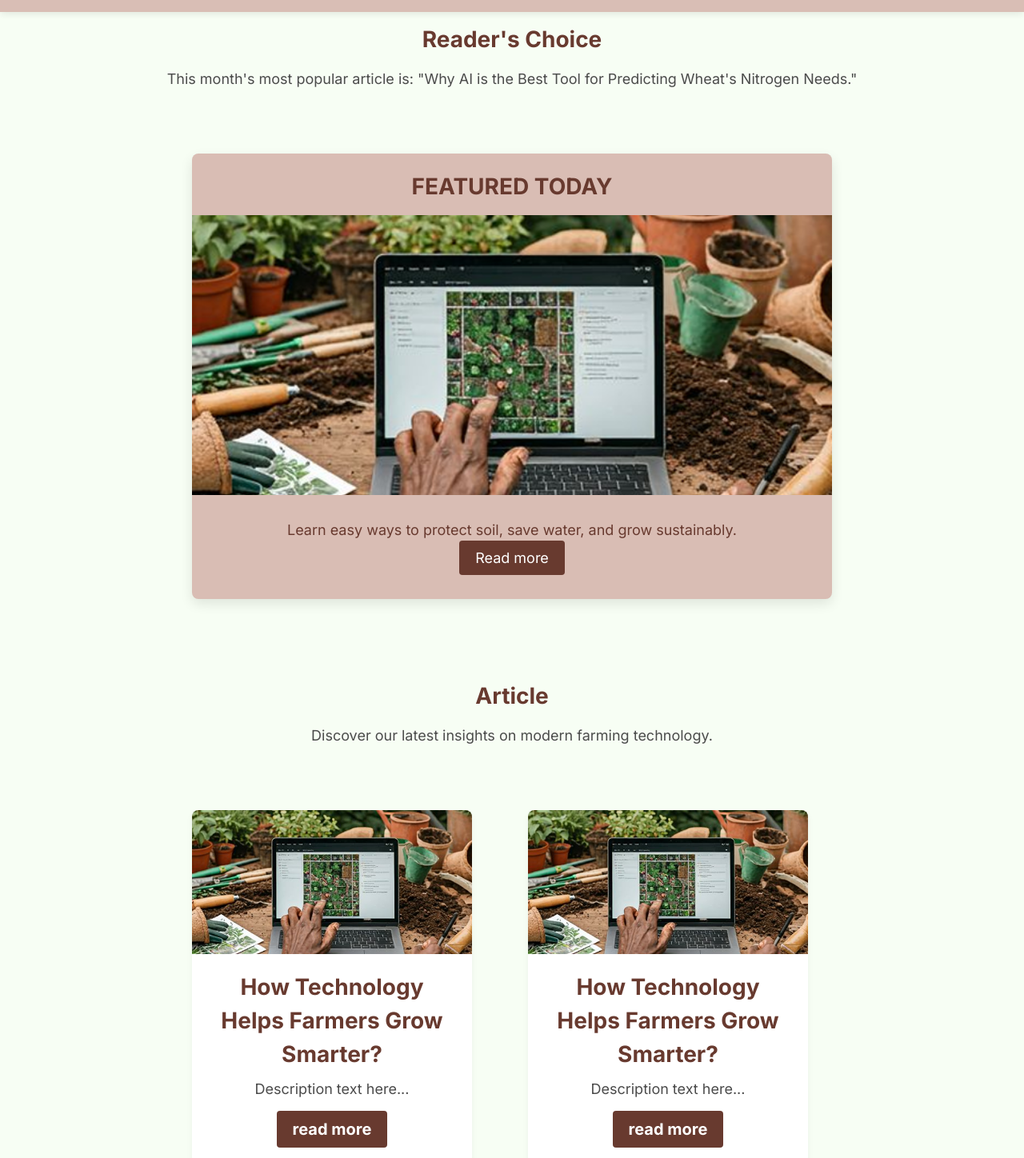
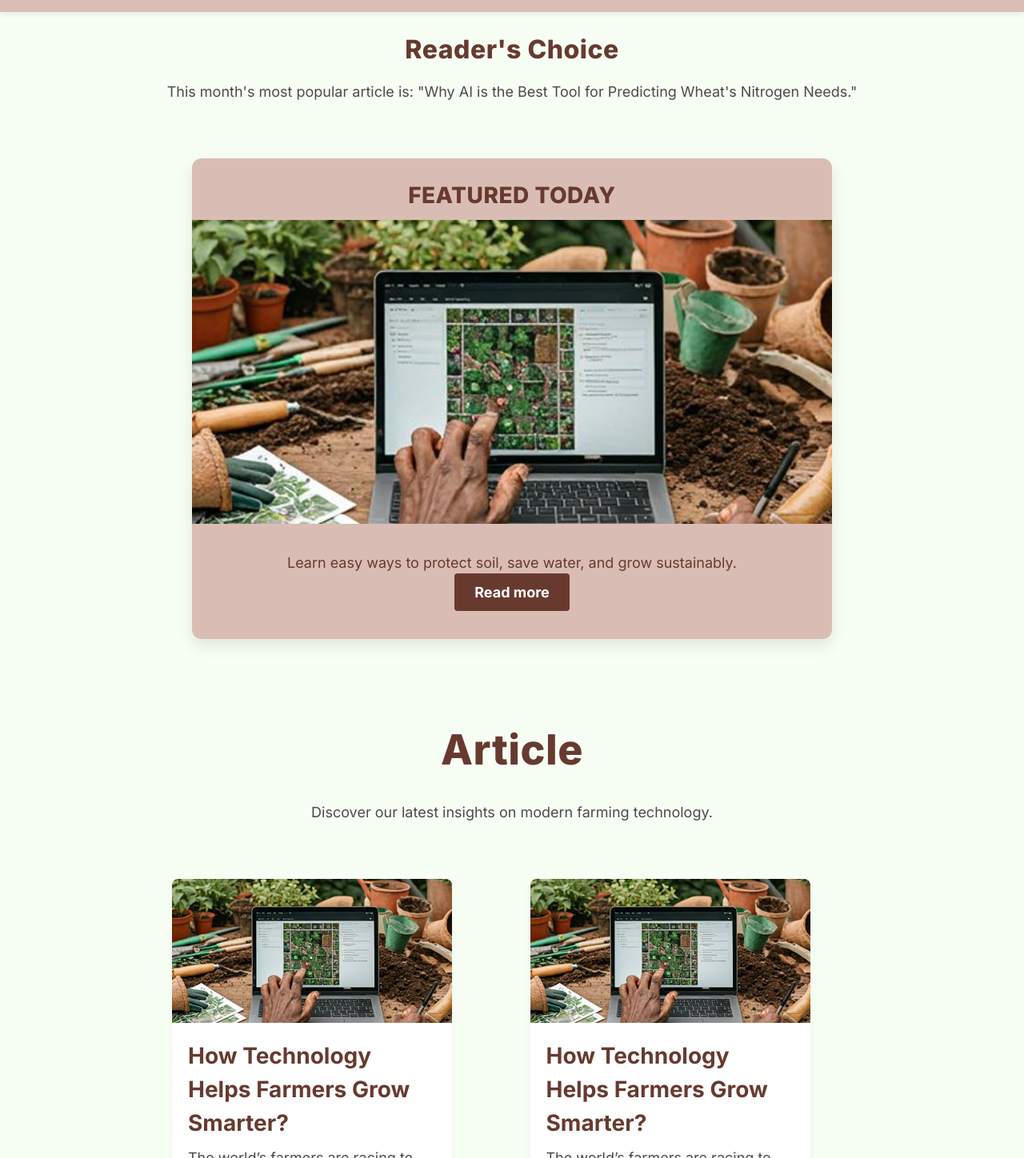
Before and after one commit to salmassamy/GreenMind-Project, a React (Vite) app: page / in a window 1280 px wide. Shown: the part 82-1530 px from the top of the page at 80% size. Built offline with nearby package versions, Linux system fonts and the light colour scheme.

Commit message:
feat: Final updates and preparation for review on ArticlePage

```diff
--- a/src/pages/ArticlePage.jsx
+++ b/src/pages/ArticlePage.jsx
@@ -3,9 +3,9 @@ import ArticleCard from '../components/ArticleCard';
 import articleImage from '../assets/Article Image.png';
 
 const ARTICLES_DATA = [
- { id: 1, title: "How Technology Helps Farmers Grow Smarter?", description: "Description text here...", link: "#", imageUrl: articleImage },
- { id: 2, title: "How Technology Helps Farmers Grow Smarter?", description: "Description text here...", link: "#", imageUrl: articleImage },
- { id: 3, title: "How Technology Helps Farmers Grow Smarter?", description: "Description text here...", link: "#", imageUrl: articleImage },
+ { id: 1, title: "How Technology Helps Farmers Grow Smarter?", description: "The world’s farmers are racing to adapt to the changing climate. More extreme floods and droughts are interrupting production and eroding soil quality.", link: "#", imageUrl: articleImage },
+ { id: 2, title: "How Technology Helps Farmers Grow Smarter?", description: "The world’s farmers are racing to adapt to the changing climate. More extreme floods and droughts are interrupting production and eroding soil quality.", link: "#", imageUrl: articleImage },
+ { id: 3, title: "How Technology Helps Farmers Grow Smarter?", description: "The world’s farmers are racing to adapt to the changing climate. More extreme floods and droughts are interrupting production and eroding soil quality.", link: "#", imageUrl: articleImage },
 ];
 
 function ArticlePage() {
@@ -26,7 +26,8 @@ function ArticlePage() {
         </div>
     </div>
 
-    <h2 className="readers-choice-title">Article</h2>
+    {/* 💡 ضفنا كلاس إضافي هنا للتحكم الأكبر في الحجم */}
+    <h2 className="readers-choice-title main-section-title">Article</h2>
     <p className="readers-choice-subtitle">Discover our latest insights on modern farming technology.</p>
 
     <div className="articles-grid">
--- a/src/styles/ArticleCard.css
+++ b/src/styles/ArticleCard.css
@@ -7,6 +7,8 @@
     box-shadow: 0 4px 8px rgba(0, 0, 0, 0.05);
     transition: transform 0.3s;
     max-width: 350px;
+    /* 💡 جعل محاذاة النص الأساسية لليسار */
+    text-align: left;
 }
 
 .article-card:hover {
@@ -26,13 +28,19 @@
 
 .card-content {
     padding: 20px;
+    /* 💡 استخدام flex لترتيب العناصر عمودياً من جهة اليسار */
+    display: flex;
+    flex-direction: column;
+    align-items: flex-start;
 }
 
 .card-title {
+    /* 💡 استخدام اللون البني الموحد لعناوين الموقع */
     font-size: var(--font-size-h3);
     font-weight: bold;
-    color: var(--color-text);
+    color: var(--color-brown-text);
     margin-bottom: 10px;
+    text-align: left; /* */
 }
 
 .card-description {
@@ -40,7 +48,8 @@
     font-weight: normal;
     color: var(--color-text-light);
     line-height: 1.4;
-    margin-bottom: 15px;
+    margin-bottom: 20px;
+    text-align: left; /* لضمان بداية النص من اليسار */
 }
 
 .read-more-button {
@@ -48,11 +57,13 @@
     color: white;
     font-size: var(--font-size-button);
     font-weight: bold;
-    padding: 8px 20px;
+    padding: 8px 25px;
     text-decoration: none;
     border-radius: 4px;
     display: inline-block;
     transition: background-color 0.3s;
+    /* 💡 ضمان محاذاة الزرار لليسار داخل الـ Flexbox */
+    align-self: flex-start;
 }
 
 .read-more-button:hover {
--- a/src/styles/ArticlePage.css
+++ b/src/styles/ArticlePage.css
@@ -3,47 +3,58 @@
 .article-page-layout {
     max-width: 1200px;
     margin: 0 auto;
-    padding: 110px 20px 40px; /* مسافة علوية لتعويض الهيدر الثابت */
+    padding: 120px 20px 40px;
     text-align: center;
     background-color: var(--color-background);
 }
 
-/* توحيد كل عناوين الأقسام باللون البني */
+/* 💡 توحيد شكل العناوين لتصبح Reader's Choice مثل Featured Today */
 .readers-choice-title,
 .featured-main-title {
     text-align: center;
-    font-size: var(--font-size-h3);
-    font-weight: bold;
+    font-size: 32px; /* حجم متناسق */
+    font-weight: 800; /* سمك خط قوي ليعطي نفس الهيبة */
     color: var(--color-brown-text);
     margin-bottom: 15px;
+    text-transform: none; /* الحفاظ على الحروف كما هي */
+    letter-spacing: 0.5px;
+}
+
+/* 💡 تمييز عنوان قسم المقالات ليكون أكبر وأوضح */
+.main-section-title {
+    font-size: 52px;
+    margin-top: 50px;
+    margin-bottom: 25px;
 }
 
 .readers-choice-subtitle {
-    font-size: var(--font-size-base);
+    font-size: 18px;
     color: var(--color-text-light);
     margin-top: 0;
-    margin-bottom: 80px; /* مسافة كبيرة بين القسم الأول والثاني */
+    margin-bottom: 70px; /* مسافة منظمة بين العناوين والمحتوى */
 }
 
 .featured-today-box {
     background-color: var(--color-header-footer-bg);
     max-width: 800px;
-    margin: 0 auto 100px auto; /* مسافة كبيرة تحت الصندوق المميز */
-    border-radius: 8px;
+    margin: 0 auto 100px auto;
+    border-radius: 12px;
     overflow: hidden;
     display: flex;
     flex-direction: column;
-    box-shadow: 0 6px 15px rgba(0, 0, 0, 0.1);
+    box-shadow: 0 8px 20px rgba(0, 0, 0, 0.1);
 }
 
+/* العنوان داخل الصندوق المميز */
 .featured-today-box .featured-main-title {
-    padding: 20px 20px 15px;
+    padding: 25px 20px 10px;
+    font-size: 28px;
     margin: 0;
 }
 
 .featured-image-wrapper {
     width: 100%;
-    height: 350px;
+    height: 380px;
     overflow: hidden;
 }
 
@@ -55,23 +66,24 @@
 
 .featured-bottom-content {
     background-color: var(--color-light-brown);
-    padding: 30px 40px;
+    padding: 35px;
 }
 
 .read-more-featured {
     background-color: var(--color-secondary);
     color: white;
-    padding: 8px 20px;
+    padding: 10px 25px;
     text-decoration: none;
     border-radius: 4px;
     display: inline-block;
+    font-weight: bold;
     transition: background-color 0.3s;
 }
 
 .articles-grid {
     display: grid;
     grid-template-columns: 1fr 1fr;
-    max-width: 800px;
+    max-width: 850px;
     margin: 0 auto;
-    gap: 40px;
+    gap: 45px;
 }
```
